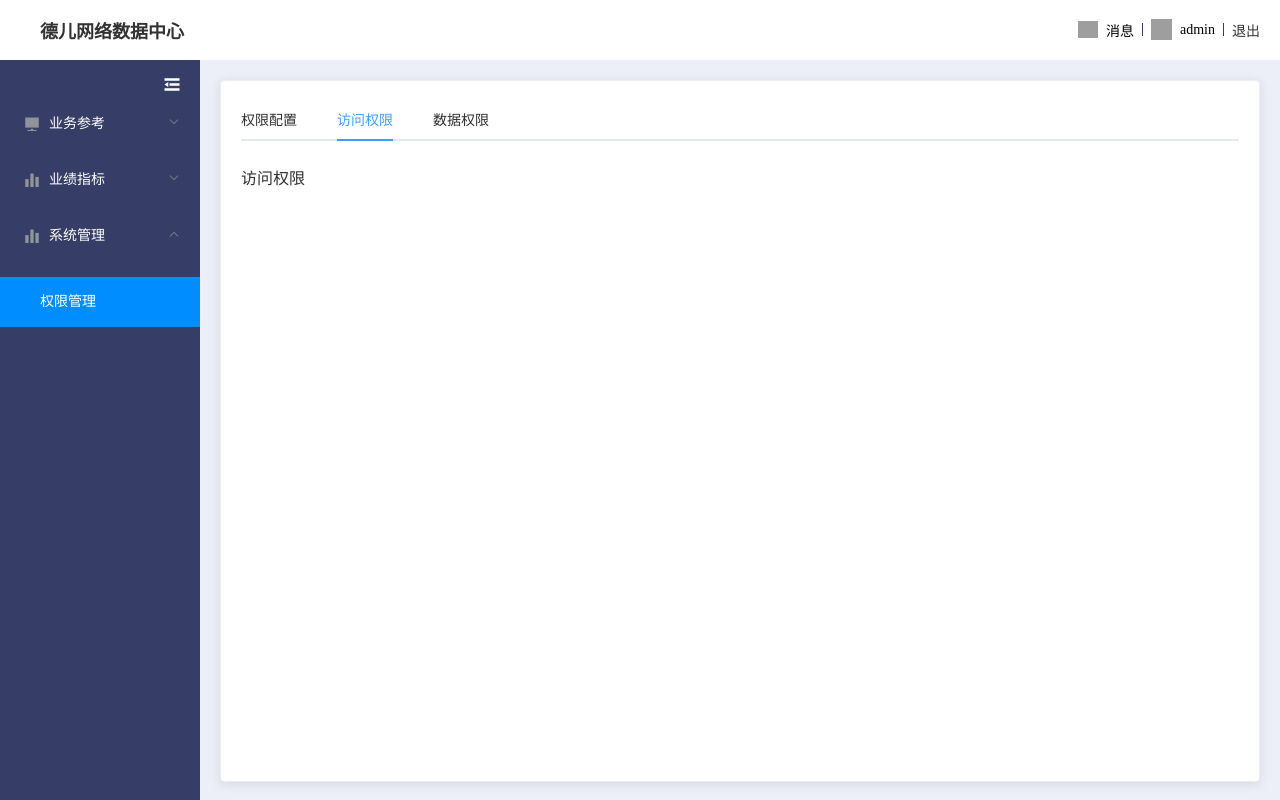
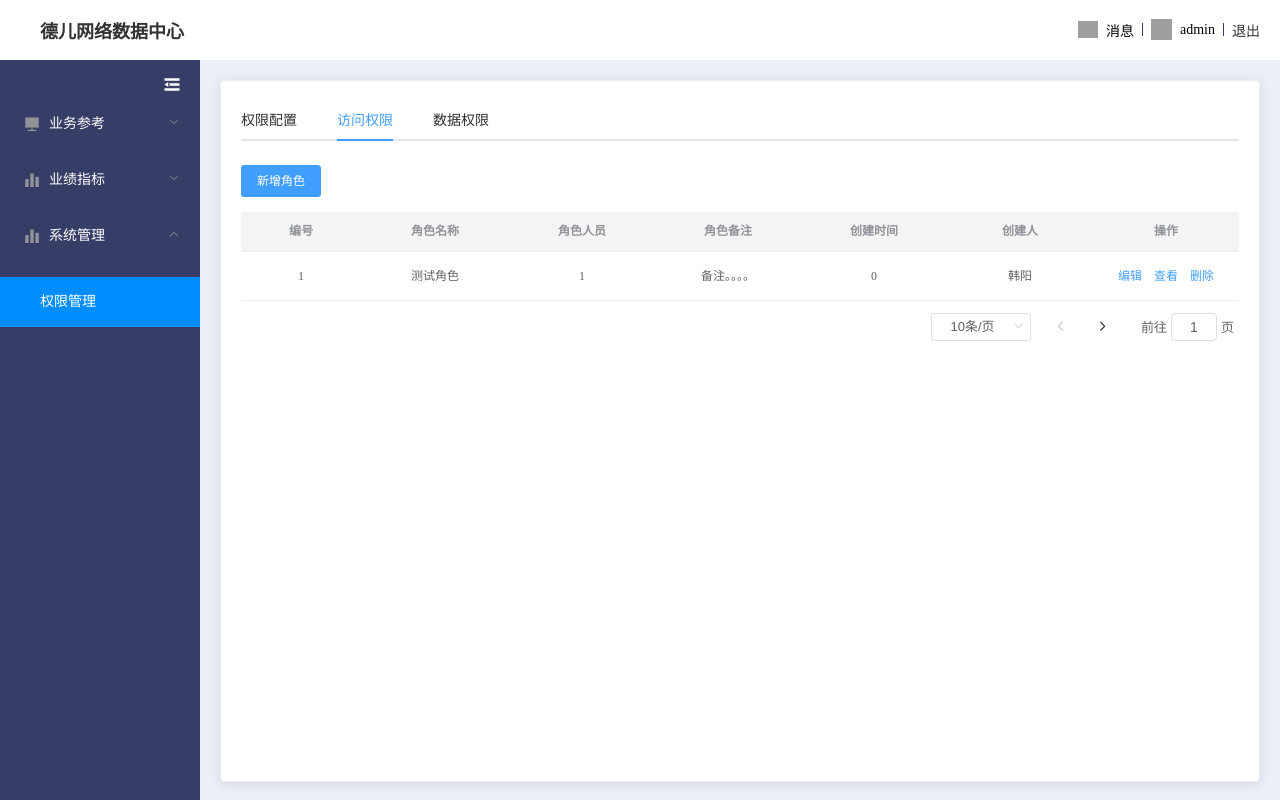
Before and after one commit to danafan/data_report, a Vue app: page /#/permssions_index in a window 1280 px wide. Both pictures are taken after a click on the tab "访问权限". Built offline with nearby package versions, Linux system fonts and the light colour scheme; grey boxes are pictures that could not be loaded; what vue-print-nb would draw is missing.

Commit message:
访问权限完成一半

```diff
--- a/src/api/resource.js
+++ b/src/api/resource.js
@@ -19,6 +19,9 @@ let path = {
 	userList:'user/list',											//权限用户列表
 	userInfo:'user/info',											//获取用户详情
 	userSet:'user/set',												//用户设置
+	menuRoleList:'menurole/list',									//获取权限列表
+	addMenuRole:'menurole/add',										//新增访问权限
+	editMenuRole:'menurole/edit',									//编辑访问权限
 }
 export default{
 	//获取用户id
@@ -109,4 +112,16 @@ export default{
 	userSetPost(params){
 		return http.post(path.userSet, params)
 	},
+	//获取权限列表
+	menuRoleList(params){
+		return http.get(path.menuRoleList, params)
+	},
+	//新增访问权限
+	addMenuRole(params){
+		return http.post(path.addMenuRole, params)
+	},
+	//编辑访问权限
+	editMenuRole(params){
+		return http.post(path.editMenuRole, params)
+	},
 }
--- a/src/pages/Permissions/PermissionTabs/access_permssion.vue
+++ b/src/pages/Permissions/PermissionTabs/access_permssion.vue
@@ -1,11 +1,236 @@
 <template>
-	<div>访问权限</div>
+	<div>
+		<el-button type="primary" size="small" @click="addRole">新增角色</el-button>
+		<el-table size="small" :data="dataObj.data" tooltip-effect="dark" style="width: 100%;margin-top: 15px" :header-cell-style="{'background':'#f4f4f4'}">
+			<el-table-column prop="menu_role_id" label="编号" width="120" align="center"></el-table-column>
+			<el-table-column prop="menu_role_name" label="角色名称" align="center"></el-table-column>
+			<el-table-column prop="num" label="角色人员" align="center"></el-table-column>
+			<el-table-column prop="remark" label="角色备注" align="center"></el-table-column>
+			<el-table-column prop="create_time" label="创建时间" align="center"></el-table-column>
+			<el-table-column prop="ding_user_name" label="创建人" align="center"></el-table-column>
+			<el-table-column label="操作" align="center">
+				<template slot-scope="scope">
+					<el-button type="text" size="small" @click="editFun(scope.row.menu_role_id)">编辑</el-button>
+					<el-button type="text" size="small" @click="getDetail(scope.row.menu_role_id)">查看</el-button>
+					<el-button type="text" size="small" @click="deleteFun(scope.row.menu_role_id)">删除</el-button>
+				</template>
+			</el-table-column>
+		</el-table>
+		<div class="page">
+			<el-pagination
+			@size-change="handleSizeChange"
+			@current-change="handleCurrentChange"
+			:current-page="req.page"
+			:pager-count="11"
+			:page-sizes="[5, 10, 15, 20]"
+			layout="total, sizes, prev, pager, next, jumper"
+			:total="dataObj.total"
+			>
+		</el-pagination>
+	</div>
+	<el-dialog :title="`${role_type == '1'?'新增':'编辑'}角色`" width="36%" :visible.sync="show_role_dialog">
+		<el-form label-position="left" label-width="86px">
+			<el-form-item label="角色名称:" required>
+				<el-input type="text" placeholder="输入角色名称" size="small" v-model="name"></el-input>
+			</el-form-item>
+			<el-form-item label="备注:" required>
+				<el-input type="textarea" :rows="5" placeholder="输入备注..." size="small" v-model="remark">
+				</el-input>
+			</el-form-item>
+		</el-form>
+		<div class="menu_list_box">
+			<div class="menu_item" v-for="item in menu_list">
+				<el-tree :data="item" ref="tree" node-key="menu_id" :default-checked-keys="checked_keys" default-expand-all :props="props" show-checkbox @check="checkChange"></el-tree>
+			</div>
+		</div>
+		<div slot="footer" class="dialog-footer">
+			<el-button @click="show_role_dialog = false" size="small">取 消</el-button>
+			<el-button type="primary" @click="submitRole" size="small">确 定</el-button>
+		</div>
+	</el-dialog>
+</div>
 </template>
 <style lang="less" scoped>
-
+.menu_list_box{
+	display: flex;
+	flex-wrap: wrap;
+	.menu_item{
+		width:50%;
+	}
+}
 </style>
 <script>
+	import resource from '../../../api/resource.js'
 	export default{
+		data(){
+			return{
+				req:{
+					page:1,
+					pagesize:10
+				},
+				dataObj:{data:[{
+					menu_role_id: 1,
+					menu_role_name: "测试角色",
+					create_time: 0,
+					remark: "备注。。。。",
+					ding_user_name: "韩阳",
+					num: 1
+				}]},
+				menu_list:[
+				[{
+					menu_name: "系统管理",
+					menu_id: 1,
+					list: [
+					{
+						menu_name: "权限管理",
+						menu_id: 3,
+						list: [{
+							menu_name: "权限配置",
+							menu_id: 6
+						},{
+							menu_name: "访问权限",
+							menu_id: 7
+						},{
+							menu_name: "数据权限",
+							menu_id: 8
+						}]
+					}]
+				}],[{
+					menu_name: "访问权限",
+					menu_id: 2,
+					list: [
+					{
+						menu_name: "功能列表",
+						menu_id: 4,
+						list: [{
+							menu_name: "功能-1",
+							menu_id: 9
+						},{
+							menu_name: "功能-2",
+							menu_id: 10
+						}]
+					},
+					{
+						menu_name: "报表字段",
+						menu_id: 5,
+						list: [{
+							menu_name: "字段-1",
+							menu_id: 11
+						},{
+							menu_name: "字段-2",
+							menu_id: 12
+						}]
+					}]
+				}]],								//功能列表（角色用）
+				props:{
+					label: 'menu_name',
+					children: 'list'
+				},
+				show_role_dialog:false,				//是否显示新增或编辑角色
+				role_dialog_title:"",				//新增或者编辑角色弹框标题
+				checked_keys:[],					//已选中的功能id集合
+				name:"",							//角色名称
+				remark:"",							//备注
+				role_type:'1',						//提交类型（1:添加；2:编辑）
+				role_id:"",							//选中的角色id
+			}
+		},
+		methods:{
+			//获取列表
+			getData(){
+				resource.menuRoleList(this.req).then(res => {
+					if(res.data.code == 1){
+						this.dataObj = res.data.data;
+					}else{
+						this.$message.warning(res.data.msg);
+					}
+				})
+			},
+			//新增角色
+			addRole(){
+				this.role_type = '1';
+				this.checked_keys = [];					//已选中的功能id集合
+				this.name = "";							//角色名称
+				this.remark = "";							//备注
+				this.show_role_dialog = true;
+			},
+			//点击编辑
+			editFun(role_id){
+				this.role_id = role_id;
+				this.role_type = '2';
+				this.show_role_dialog = true;
+			},
+			//查看
+			getDetail(role_id){
+				this.role_id = role_id;
 
+			},
+			//删除
+			deleteFun(role_id){
+				this.role_id = role_id;
+
+			},
+			//点击某个功能选项
+			checkChange(data, checked) {
+				let tree_list = this.$refs.tree;
+				let arr = [];
+				tree_list.map(item => {
+					arr = [...arr,...item.getCheckedKeys()];
+				})
+				console.log(arr)
+			},
+			//提交添加或编辑
+			submitRole(){
+				if(this.name == ''){
+					this.$message.warning('请输入角色名称!');
+					return;
+				}else if(this.remark == ''){
+					this.$message.warning('请输入备注!');
+					return;
+				}
+				let req = {
+					name:this.name,
+					menu_ids:this.checked_keys.join(','),
+					remark:this.remark
+				}
+				if(this.role_type == '1'){	//添加
+					resource.addMenuRole(req).then(res => {
+						if(res.data.code == 1){
+							this.$message.success(res.data.msg);
+							this.show_role_dialog = false;
+							this.req.page = 1;
+							//获取列表
+							this.getData();
+						}else{
+							this.$message.warning(res.data.msg);
+						}
+					});
+				}else{
+					req.role_id = this.role_id;
+					resource.editMenuRole(req).then(res => {
+						if(res.data.code == 1){
+							this.$message.success(res.data.msg);
+							this.show_role_dialog = false;
+							//获取列表
+							this.getData();
+						}else{
+							this.$message.warning(res.data.msg);
+						}
+					});
+				}
+
+			},
+			//分页
+			handleSizeChange(val) {
+				this.req.pagesize = val;
+				//获取列表
+				this.getData();
+			},
+			handleCurrentChange(val) {
+				this.req.page = val;
+				//获取列表
+				this.getData();
+			},
+		}
 	}
 </script>
```
